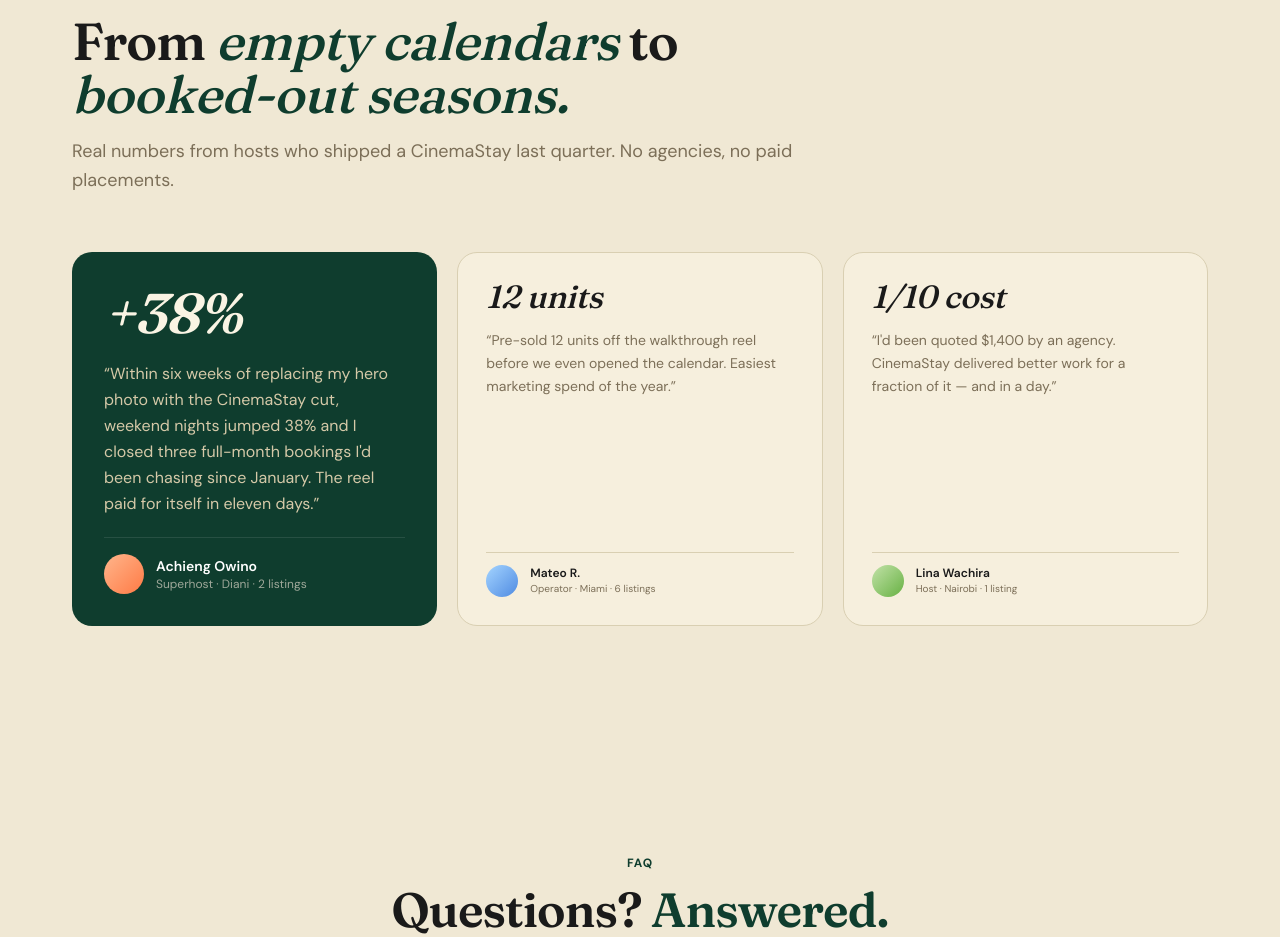
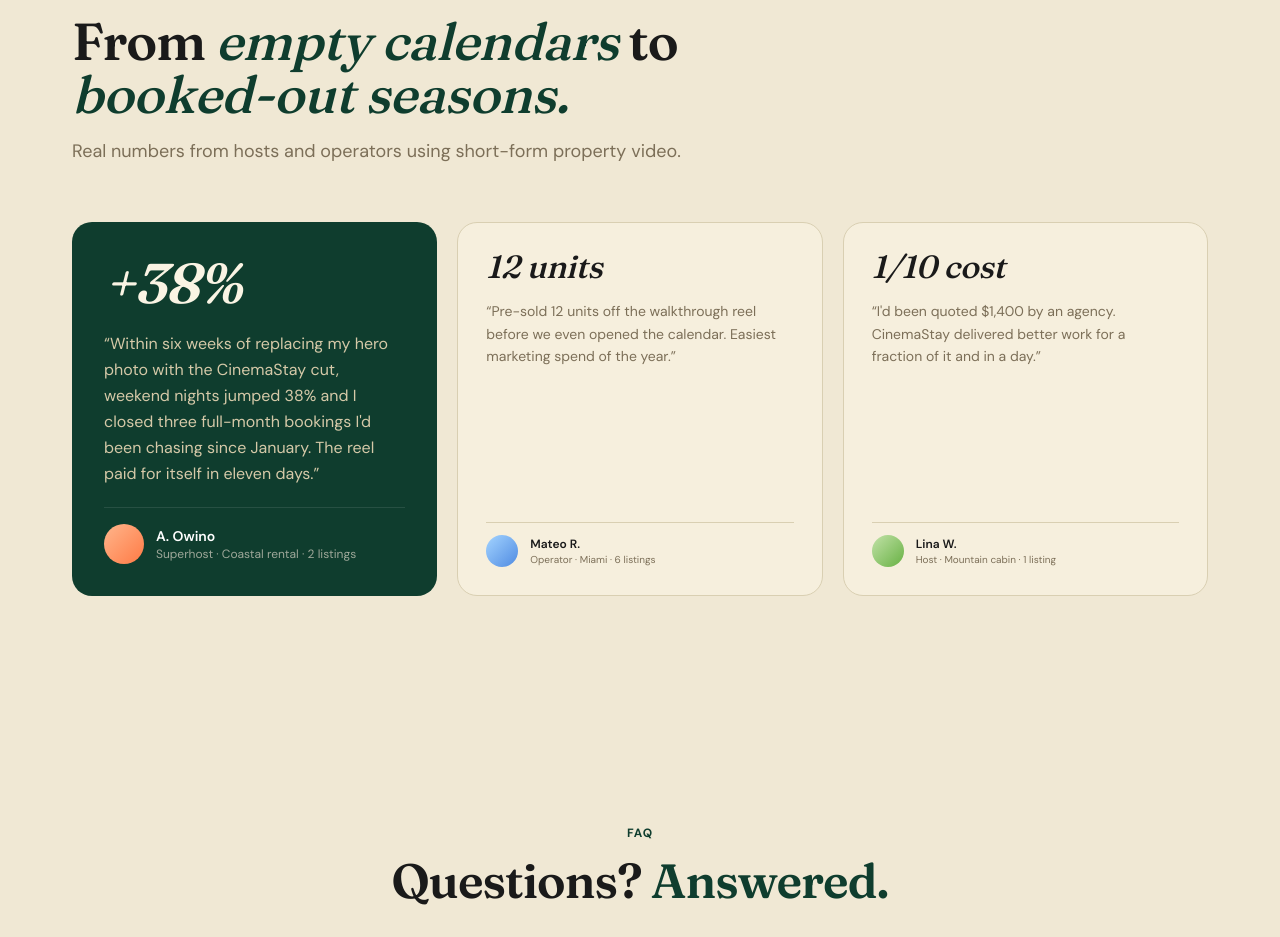
Before and after one commit to gjba123/realestatetech-online, a Next.js app: page /reels in a window 1280 px wide. Shown: the part 3980-4917 px from the top of the page. Built offline with nearby package versions, Linux system fonts and the light colour scheme; no server answers.

Commit message:
Remove location-specific testimonial copy

```diff
--- a/components/testimonials.tsx
+++ b/components/testimonials.tsx
@@ -2,8 +2,8 @@ const FEATURED = {
   stat: "+38%",
   quote:
     "Within six weeks of replacing my hero photo with the CinemaStay cut, weekend nights jumped 38% and I closed three full-month bookings I'd been chasing since January. The reel paid for itself in eleven days.",
-  name: "Achieng Owino",
-  role: "Superhost · Diani · 2 listings",
+  name: "A. Owino",
+  role: "Superhost · Coastal rental · 2 listings",
   avatar: "linear-gradient(135deg,#FFB68C,#FF7A45)",
 };
 
@@ -19,9 +19,9 @@ const SECONDARY = [
   {
     stat: "1/10 cost",
     quote:
-      "I'd been quoted $1,400 by an agency. CinemaStay delivered better work for a fraction of it — and in a day.",
-    name: "Lina Wachira",
-    role: "Host · Nairobi · 1 listing",
+      "I'd been quoted $1,400 by an agency. CinemaStay delivered better work for a fraction of it and in a day.",
+    name: "Lina W.",
+    role: "Host · Mountain cabin · 1 listing",
     avatar: "linear-gradient(135deg,#C2E2A8,#67B143)",
   },
 ];
@@ -30,7 +30,6 @@ export function Testimonials() {
   return (
     <section id="results" className="bg-[var(--bg)] py-14 sm:py-20 md:py-28 border-t border-[var(--border)]">
       <div className="container-x">
-        {/* Header */}
         <div className="max-w-3xl mb-12 sm:mb-14">
           <span className="eyebrow-pill mb-5 inline-flex">Results in the field</span>
           <h2 className="h-display text-[1.625rem] sm:text-[2.25rem] md:text-[2.75rem] lg:text-[3.25rem] text-[var(--ink)] leading-[1.08]">
@@ -40,12 +39,11 @@ export function Testimonials() {
             <em className="font-italic-display" style={{ color: "var(--green)" }}>booked-out seasons.</em>
           </h2>
           <p className="text-base md:text-lg text-[var(--muted)] mt-4 leading-relaxed">
-            Real numbers from hosts who shipped a CinemaStay last quarter. No agencies, no paid placements.
+            Real numbers from hosts and operators using short-form property video.
           </p>
         </div>
 
         <div className="grid md:grid-cols-3 gap-4 sm:gap-5 items-stretch">
-          {/* Featured dark card */}
           <figure className="card-dark p-7 sm:p-8 flex flex-col gap-5 md:col-span-1">
             <span className="font-display text-[3rem] sm:text-[3.5rem] font-bold italic text-[var(--card-2)] leading-none">
               {FEATURED.stat}
@@ -62,7 +60,6 @@ export function Testimonials() {
             </figcaption>
           </figure>
 
-          {/* Secondary cream cards */}
           <div className="md:col-span-2 grid sm:grid-cols-2 gap-4 sm:gap-5">
             {SECONDARY.map((t, i) => (
               <figure key={i} className="card-cream p-6 sm:p-7 flex flex-col gap-4 card-hover">
```
